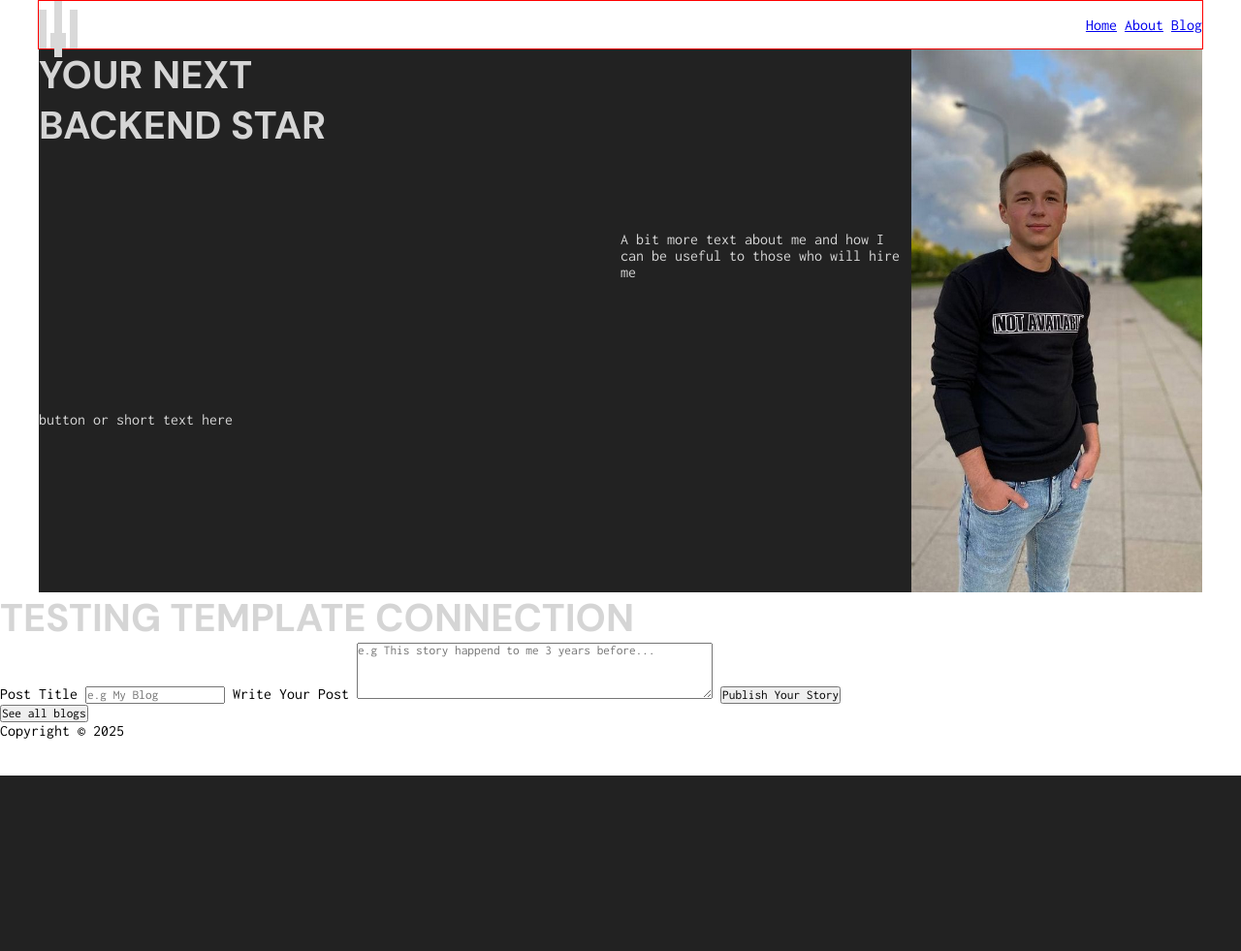
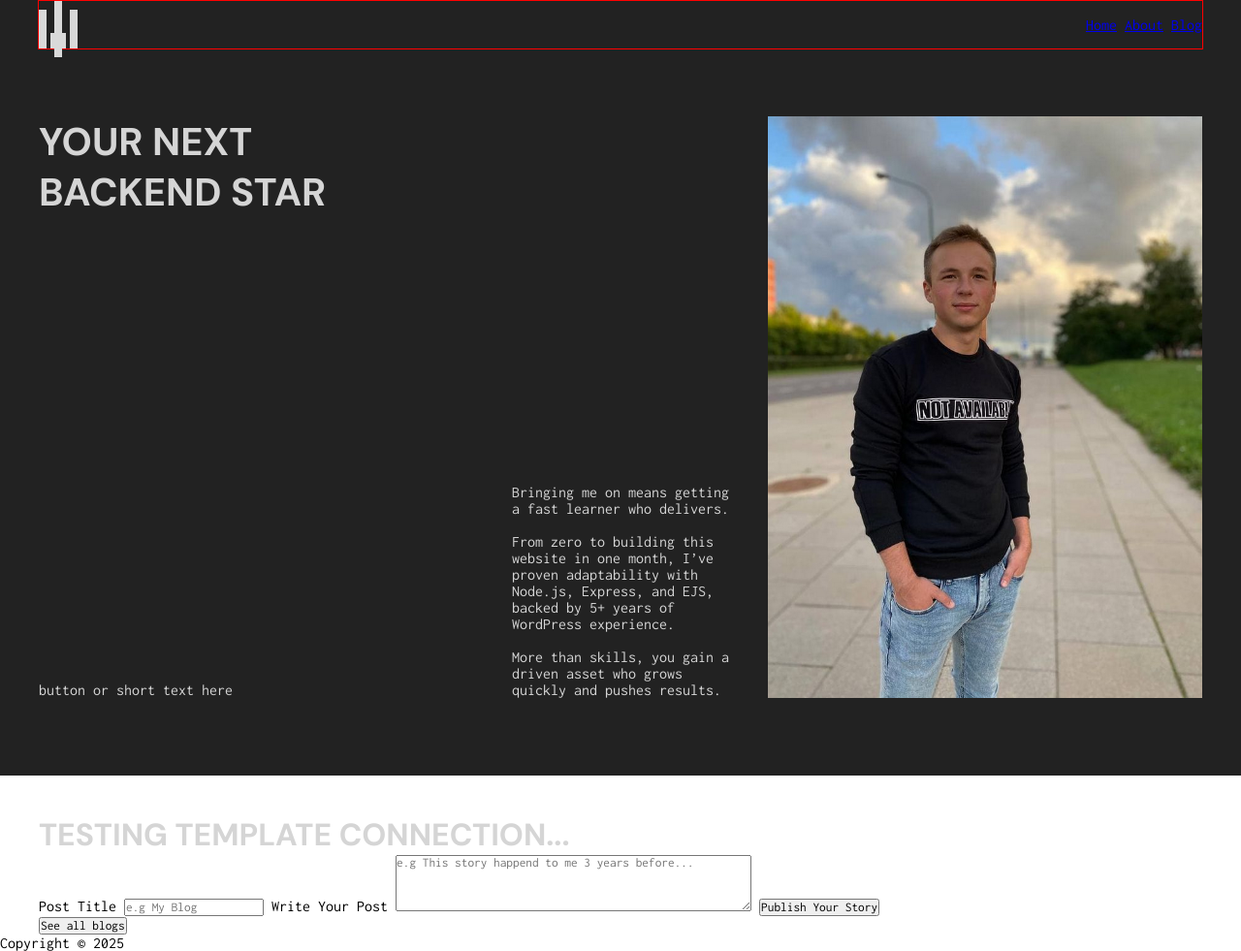
Before and after one commit to Andrii-STV/Learning-EJS, a Node server app: page / in a window 1280 px wide. Shown: the whole page at 97% size. Before the commit the page ends 800 px from the top, so only its background shows below. Run offline with Node 20, Linux system fonts and the light colour scheme.

Commit message:
Continued styling. It takes way more time than expected. I'm frustrated because I'm good at design, but I cannot properly implement it because I don't want to spend weeks on frontend. I will aim to finish styling tomorrow and come back to learning backend

```diff
--- a/Project Blog/index.js
+++ b/Project Blog/index.js
@@ -15,7 +15,7 @@ app.use(express.static("public"));
 
 app.get("/", (req, res) => {
     res.render("index.ejs", {
-        test: "Testing Template Connection"
+        test: "Testing Template Connection..."
     });
 });
 
--- a/Project Blog/public/styles/main.css
+++ b/Project Blog/public/styles/main.css
@@ -1,3 +1,5 @@
+/*Global Styles*/
+
 :root {
   --background-dark: #222222;
   --light-gray: #D5D5D5;
@@ -11,18 +13,41 @@ html, * {
 
 h1, h2, h3, h4, h5, h6 {
   font-family: "DM Sans", sans-serif;
+  text-transform: uppercase;
 }
 
 h1 {
   color: var(--light-gray);
-  text-transform: uppercase;
   font-size: 40px;
 }
+
+h2 {
+  color: var(--light-gray);
+  font-size: 32px;
+}
+
+.default-container {
+  width: 100%;
+  display: flex;
+  justify-content: center;
+}
+
+/*End of Global Styles*/
+
+
+
+
+
+/*Header*/
 
 header {
   display: flex;
   flex-direction: row;
   justify-content: center;
+  position: absolute;
+  z-index: 999;
+  left: 50%;
+  transform: translate(-50%);
 }
 
 .container {
@@ -76,53 +101,69 @@ header {
   transform: translate(-50%);
 }
 
+/*End of Header*/
+
+
+
+
+
+/*Hero*/
+
 .wrapper {
   display: flex;
   flex-direction: row;
   justify-content: center;
   flex-wrap: nowrap;
-
+  background-color: var(--background-dark);
+  min-height: 100vh;
+  align-items: flex-end;
 }
 
 .hero {
-  background-color: var(--background-dark);
   width: 1200px;
-  height: 70vh;
+  height: 75vh;
   color: var(--light-gray);
- /* display: flex;
- flex-direction: row;
- align-items: end; */
-  display: grid;
-  grid-template-columns: repeat(4, 1fr);
-  grid-template-rows: repeat(3, 1fr);
-  grid-column-gap: 0px;
-  grid-row-gap: 0px;
-  overflow: hidden;
+  display: flex;
+  flex-direction: row;
+  align-items: flex-end;
+  padding: 80px 0px 80px 0px;
+  gap: 40px;
 }
 
 .hero-text {
-  grid-area: 1 / 1 / 2 / 2;
-}
-
-.hero-cta {
-  grid-area: 3 / 1 / 4 / 2;
+  display: flex;
+  flex-direction: column;
+  justify-content: space-between;
+  height: 75vh;
+  width: 40%;
 }
 
 .hero-description {
-  grid-area: 2 / 3 / 4 / 4;
+  width: 20%;
 }
 
 .hero-image {
-  grid-area: 1 / 4 / 4 / 5;
+  height: 100%;
+  width: 40%;
+  position: relative;
 }
 
-.hero-text {
-  align-self: flex-start;
-}
 
 img {
   width: 100%;
-  height: 70vh;
+  height: 100%;
   object-fit: cover;
   object-position: center center;
 }
+
+/*End of Hero*/
+
+
+
+
+/* Home page */
+
+.home-form {
+  width: 1200px;
+  margin-top: 40px;
+}
--- a/Project Blog/views/index.ejs
+++ b/Project Blog/views/index.ejs
@@ -8,9 +8,11 @@
     <title>Andrew's Blogs</title>
 </head>
 <body> -->
-    <h1>
+    <div class="default-container">
+        <div class="home-form">
+            <h2 class="home-header">
                 <%= test %>
-    </h1>
+            </h2>
             <form action="/submit" method="post">
                 <label for="post-name">Post Title</label>
                 <input type="text" name="post-name" placeholder="e.g My Blog" required>
@@ -22,6 +24,8 @@
             <form action="/blog" method="post">
                 <input type="submit" value="See all blogs">
             </form>
+        </div>
+    </div>
 
 <!-- </body>
 </html> -->
--- a/Project Blog/views/partials/header.ejs
+++ b/Project Blog/views/partials/header.ejs
@@ -36,16 +36,15 @@
 
   <div class="wrapper">
     <section class="hero">
+
       <div class="hero-text">
-        <h1>Your next backend star</h1>
-      </div>
-
-      <div class="hero-cta">
+        <h1>Your next<br>backend star</h1>
         <p>button or short text here</p>
       </div>
 
+
       <div class="hero-description">
-        <p>A bit more text about me and how I can be useful to those who will hire me</p>
+        <p>Bringing me on means getting a fast learner who delivers.<br><br>From zero to building this website in one month, I’ve proven adaptability with Node.js, Express, and EJS, backed by 5+ years of WordPress experience.<br><br>More than skills, you gain a driven asset who grows quickly and pushes results.</p>
       </div>
 
       <div class="hero-image">
```
Lines whose indentation alone changed are shown as unchanged.
